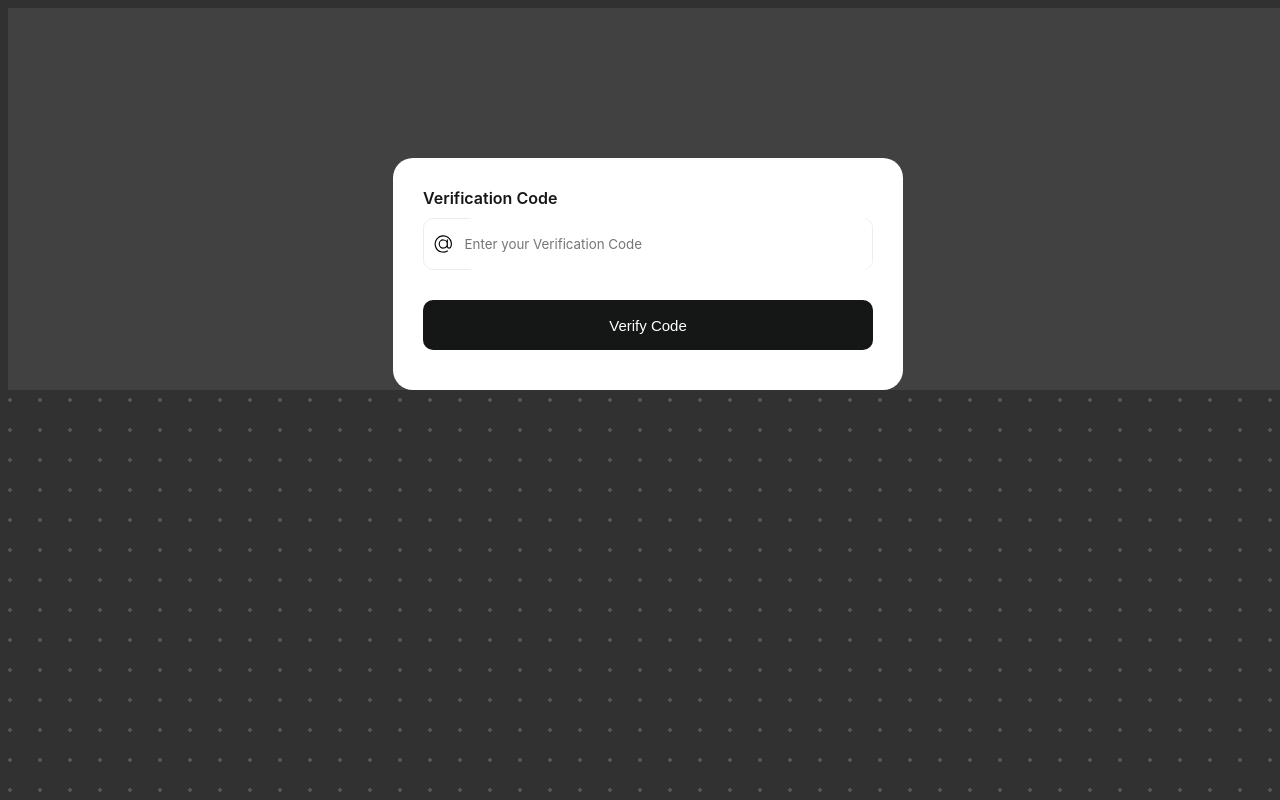
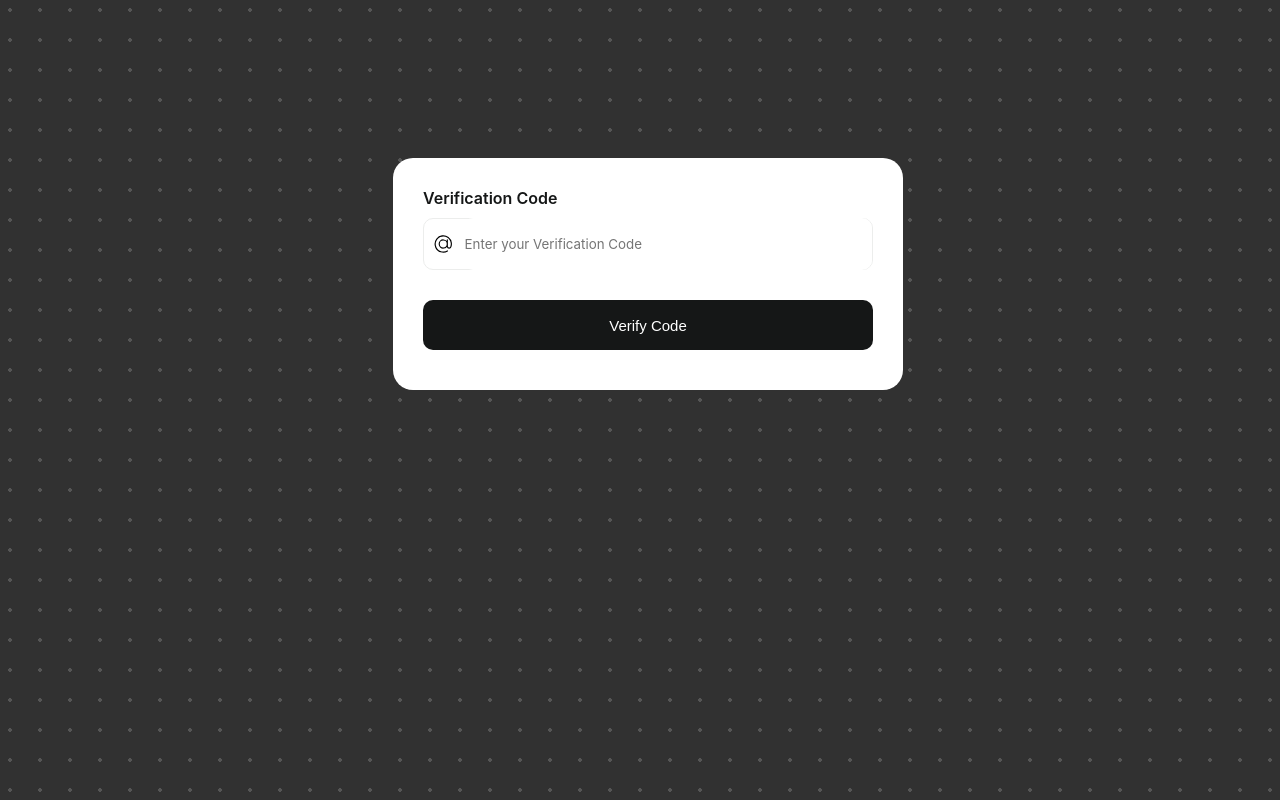
Before and after one commit to merwin-asm/Better-GPT-Homemade, a plain HTML site: page verify.html in a window 1280 px wide. Drawn offline with Linux system fonts and the light colour scheme.

Commit message:
Update verify.html

```diff
--- a/verify.html
+++ b/verify.html
@@ -4,7 +4,7 @@
     <meta charset="UTF-8" />
     <meta name="viewport" content="width=device-width, initial-scale=1.0" />
     <title>Cryo Verify</title>
-    <link rel="stylesheet" href="style.css" />
+<!--     <link rel="stylesheet" href="styles.css" /> -->
   </head>
   <body>
     <div class="container">
```
